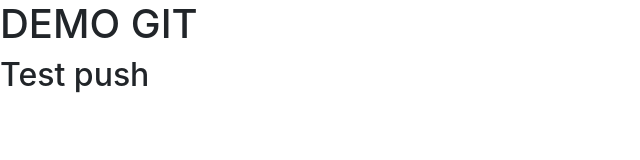
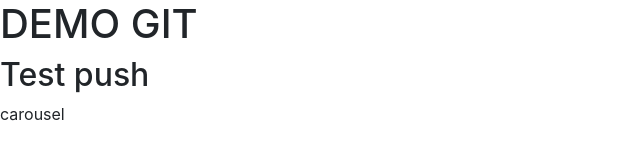
Before and after one commit to kiseki2301/301120_GIT, a plain HTML site: page index.html in a window 1280 px wide. Shown: the full height of the page, 0-640 px from the left. Drawn offline with nearby package versions, Linux system fonts and the light colour scheme.

Commit message:
check tk

```diff
--- a/index.html
+++ b/index.html
@@ -12,6 +12,9 @@
   <body>
     <h1>DEMO GIT</h1>
     <h2>Test push</h2>
+    <section class="carousel">
+      <p>carousel</p>
+    </section>
     <!-- Optional JavaScript -->
     <!-- jQuery first, then Popper.js, then Bootstrap JS -->
     <script src="https://code.jquery.com/jquery-3.3.1.slim.min.js" integrity="sha384-q8i/X+965DzO0rT7abK41JStQIAqVgRVzpbzo5smXKp4YfRvH+8abtTE1Pi6jizo" crossorigin="anonymous"></script>
```
